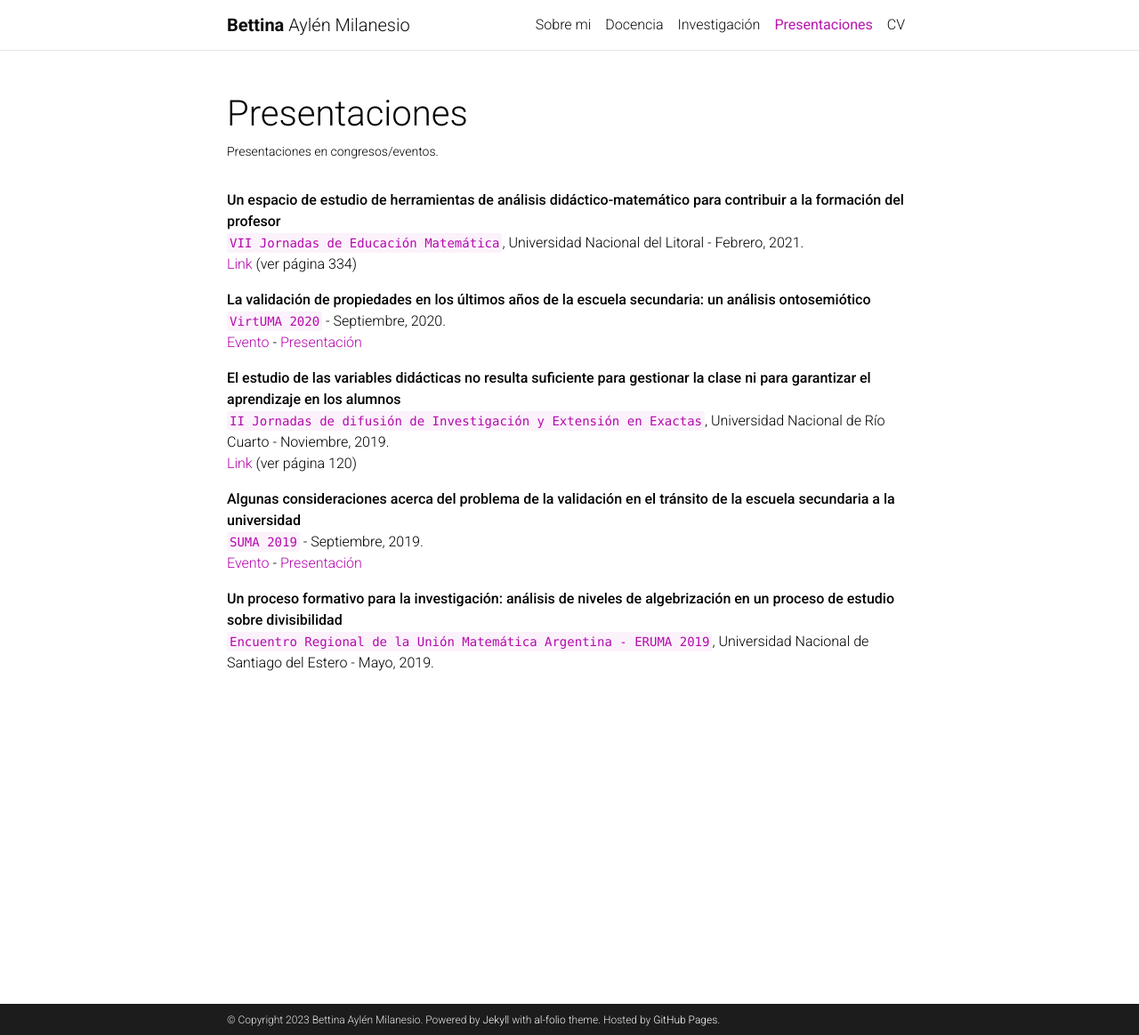
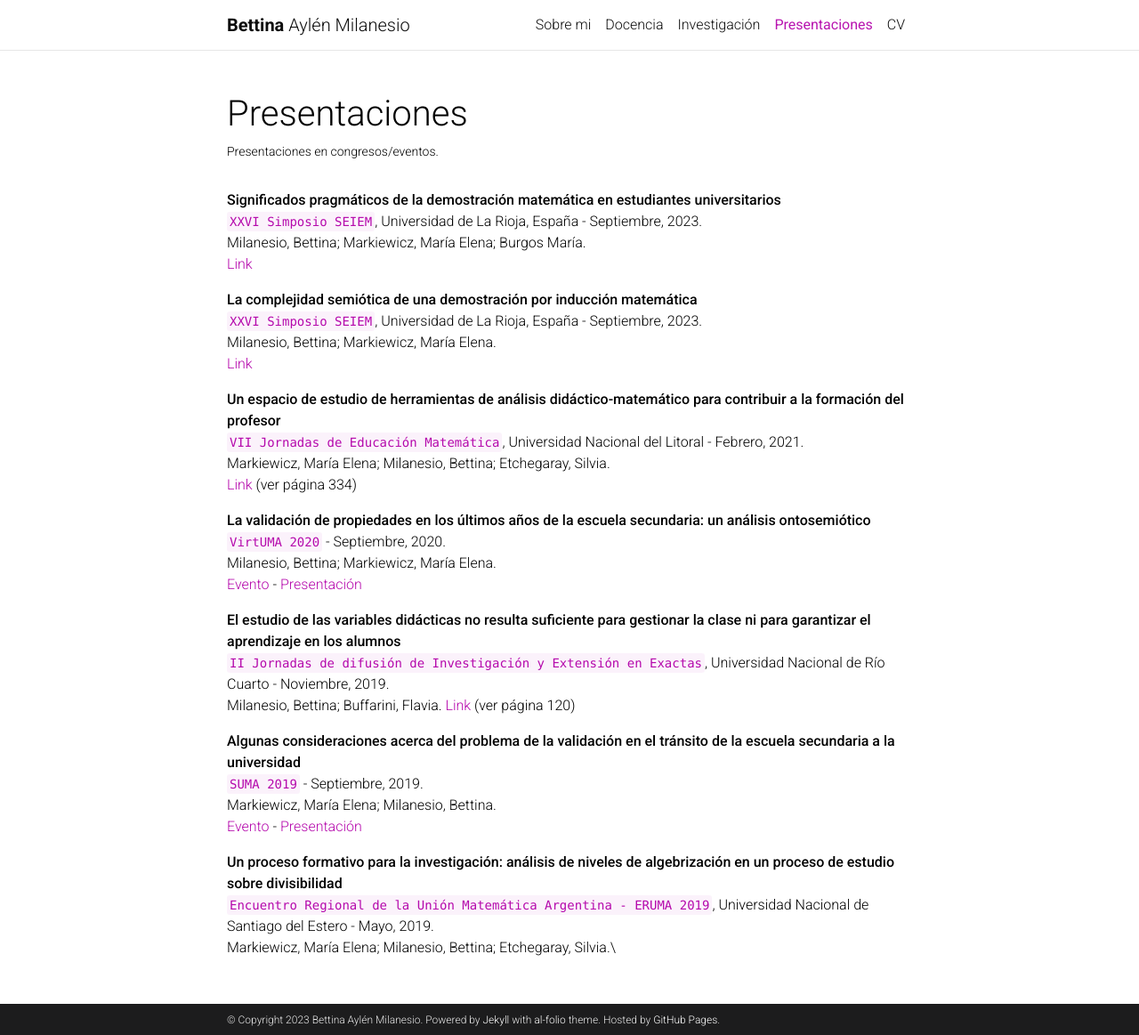
Before and after one commit to bmilanesio/bmilanesio.github.io, a Jekyll site: the page built from _pages/presentations.md, in a window 1280 px wide and 1163 px high. Shown: the whole window at 89% size. Built offline with Jekyll 4.4.1, drawn with Linux system fonts in a browser that asks for light colours; comment, search, counter and statistics services are not loaded; a style sheet for code colours, icons or effects is not loaded.

Commit message:
actualizando cv

```diff
--- a/_pages/presentations.md
+++ b/_pages/presentations.md
@@ -7,22 +7,37 @@ nav: true
 nav_order: 3
 ---
 
+**Significados pragmáticos de la demostración matemática en estudiantes universitarios**\
+`XXVI Simposio SEIEM`, Universidad de La Rioja, España - Septiembre, 2023.\
+Milanesio, Bettina; Markiewicz, María Elena; Burgos María.\
+[Link]()
+
+**La complejidad semiótica de una demostración por inducción matemática**\
+`XXVI Simposio SEIEM`, Universidad de La Rioja, España - Septiembre, 2023.\
+Milanesio, Bettina; Markiewicz, María Elena.\
+[Link]()
+
 **Un espacio de estudio de herramientas de análisis didáctico-matemático para contribuir a la formación del profesor**\
 `VII Jornadas de Educación Matemática`, Universidad Nacional del Litoral - Febrero, 2021.\
+Markiewicz, María Elena; Milanesio, Bettina; Etchegaray, Silvia.\
 [Link](https://www.fhuc.unl.edu.ar/institucional/wp-content/uploads/sites/3/2018/08/Ebook-Actas-Jornadas-Matem%C3%A1tica-2021.pdf) (ver página 334)
 
 **La validación de propiedades en los últimos años de la escuela secundaria: un análisis ontosemiótico**\
 `VirtUMA 2020` - Septiembre, 2020.\
+Milanesio, Bettina; Markiewicz, María Elena.\
 [Evento](https://virtuma2020.com.ar) - [Presentación](https://www.youtube.com/watch?v=JLW7khUUDqg&feature=youtu.be&ab_channel=BettinaMilanesio)
 
 **El estudio de las variables didácticas no resulta suficiente para gestionar la clase ni para garantizar el aprendizaje en los alumnos**\
 `II Jornadas de difusión de Investigación y Extensión en Exactas`, Universidad Nacional de Río Cuarto - Noviembre, 2019. \
+Milanesio, Bettina; Buffarini, Flavia.
 [Link](https://drive.google.com/file/d/1jvoNKOXwzuwWVt6aAMmU7Bc9qhbzRYWB/view)
 (ver página 120)
 
 **Algunas consideraciones acerca del problema de la validación en el tránsito de la escuela secundaria a la universidad**\
 `SUMA 2019` - Septiembre, 2019.\
+Markiewicz, María Elena; Milanesio, Bettina.\
 [Evento](http://www.union-matematica.org.ar/suma2019/suma2019.html) - [Presentación](http://www.union-matematica.org.ar/suma2019/abstract_ed_2.html#29/07/2019%2010:13:54)
 
 **Un proceso formativo para la investigación: análisis de niveles de algebrización en un proceso de estudio sobre divisibilidad**\
-`Encuentro Regional de la Unión Matemática Argentina - ERUMA 2019`, Universidad Nacional de Santiago del Estero - Mayo, 2019.
+`Encuentro Regional de la Unión Matemática Argentina - ERUMA 2019`, Universidad Nacional de Santiago del Estero - Mayo, 2019.\
+Markiewicz, María Elena; Milanesio, Bettina; Etchegaray, Silvia.\
```
Also changed, not shown: 1 other file.
